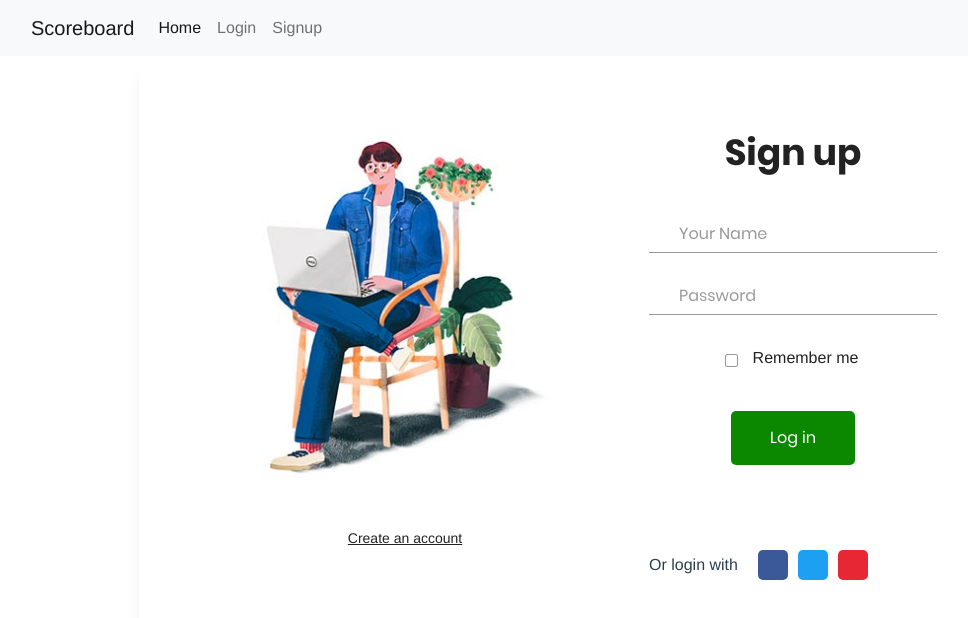
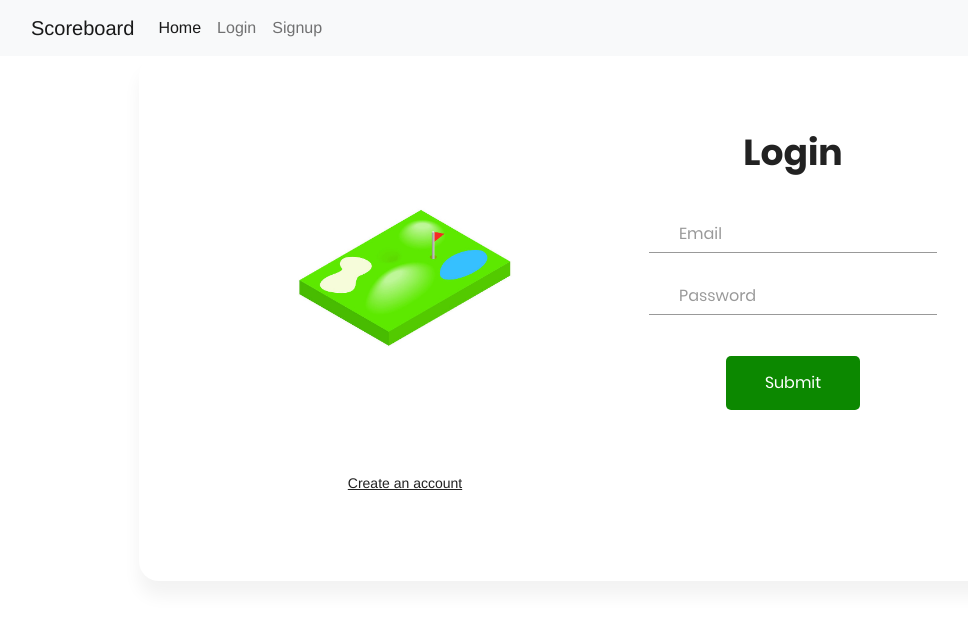
Before and after one commit to SymensJeffrey/golf_vue, a Vue app: page /login in a window 1280 px wide. Shown: the top 618 px of the page, without its empty margins (51-1019 px from the left). Built offline with nearby package versions, Linux system fonts and the light colour scheme.

Commit message:
add my logic to template login

```diff
--- a/src/views/Login.vue
+++ b/src/views/Login.vue
@@ -20,35 +20,23 @@
         <div class="signin-content">
           <div class="signin-image">
             <figure><img src="../images/signin-image.jpg" alt="sing up image"></figure>
-            <a href="#" class="signup-image-link">Create an account</a>
+            <a href="/signup" class="signup-image-link">Create an account</a>
           </div>
             <div class="signin-form">
-              <h2 class="form-title">Sign up</h2>
+              <h2 class="form-title">Login</h2>
               <form method="POST" class="register-form" id="login-form" v-on:submit.prevent="submit()">
                 <div class="form-group">
                   <label for="your_name"><i class="zmdi zmdi-account material-icons-name"></i></label>
-                  <input type="text" name="your_name" id="your_name" placeholder="Your Name"/>
+                  <input v-model="newSessionParams.email" type="text" name="your_name" id="your_name" placeholder="Email"/>
                 </div>
                 <div class="form-group">
                   <label for="your_pass"><i class="zmdi zmdi-lock"></i></label>
-                  <input type="password" name="your_pass" id="your_pass" placeholder="Password"/>
-                </div>
-                <div class="form-group">
-                  <input type="checkbox" name="remember-me" id="remember-me" class="agree-term" />
-                  <label for="remember-me" class="label-agree-term"><span><span></span></span>Remember me</label>
+                  <input v-model="newSessionParams.password" type="password" name="your_pass" id="your_pass" placeholder="Password"/>
                 </div>
                 <div class="form-group form-button">
-                  <input type="submit" name="signin" id="signin" class="form-submit" value="Log in"/>
+                  <input type="submit" id="signin" class="form-submit" value="Submit"/>
                 </div>
               </form>
-              <div class="social-login">
-                  <span class="social-label">Or login with</span>
-                  <ul class="socials">
-                      <li><a href="#"><i class="display-flex-center zmdi zmdi-facebook"></i></a></li>
-                      <li><a href="#"><i class="display-flex-center zmdi zmdi-twitter"></i></a></li>
-                      <li><a href="#"><i class="display-flex-center zmdi zmdi-google"></i></a></li>
-                  </ul>
-              </div>
             </div>
           </div>
       </div>
```
Also changed, not shown: src/images/oldsignin-image.jpg (added), src/images/signin-image.jpg.
